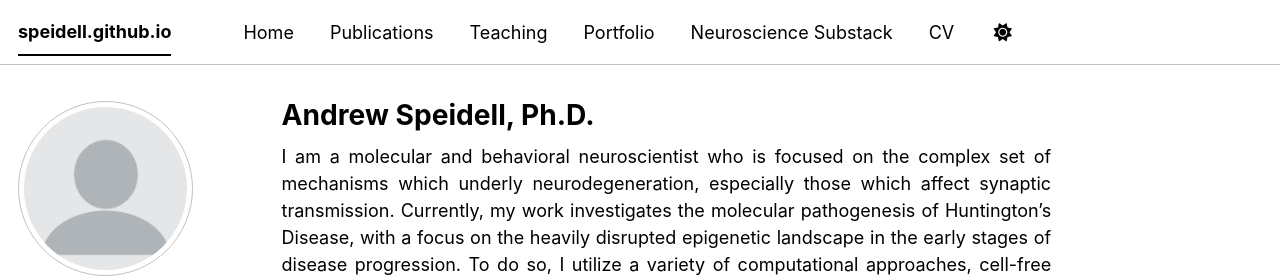
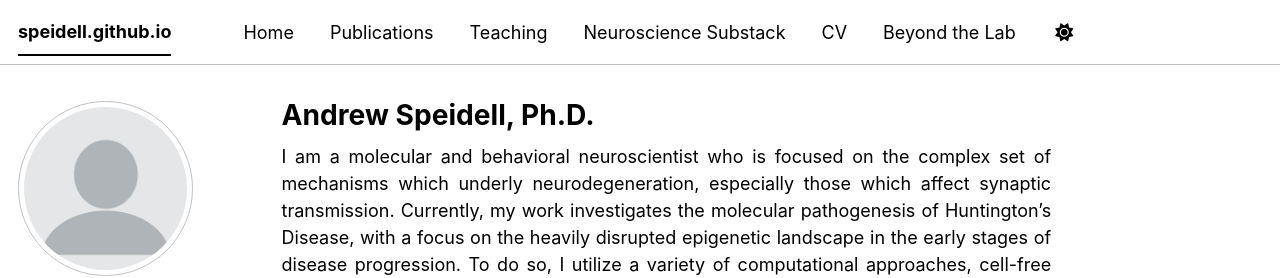
Before and after one commit to Speidell/speidell.github.io, a Jekyll site: the page built from _pages/about.md, in a window 1280 px wide. Shown: the top 278 px of the page. Built offline with Jekyll 4.4.1, drawn with Linux system fonts in a browser that asks for light colours; some web fonts are replaced; a script bundle is joined from its source files by our own code; library files that are not in the unit come from our copies.

Commit message:
Update navigation.yml

```diff
--- a/_data/navigation.yml
+++ b/_data/navigation.yml
@@ -17,11 +17,11 @@ main:
   - title: "Teaching"
     url: /teaching/
 
-  - title: "Portfolio"
-    url: /portfolio/
-
   - title: "Neuroscience Substack"
     url: /year-archive/
 
   - title: "CV"
     url: /cv/
+
+  - title: "Beyond the Lab"
+    url: /OtherItems/
```
